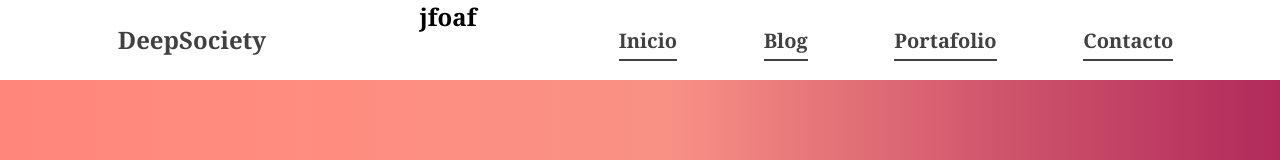
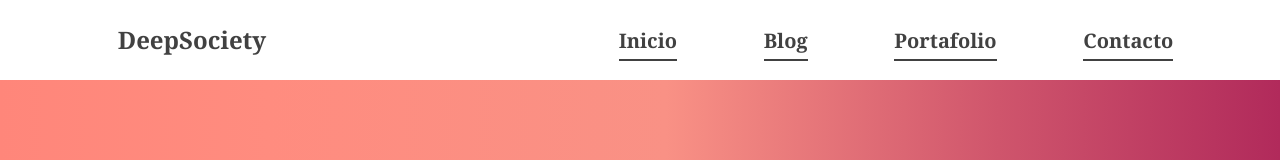
Before and after one commit to Chainsmoker/menu-responsivo-animado, a plain HTML site: page index.html in a window 1280 px wide. Shown: the top 160 px of the page. Drawn offline with Linux system fonts and the light colour scheme.

Commit message:
Update index.html

```diff
--- a/index.html
+++ b/index.html
@@ -15,7 +15,6 @@
             <div class="nav-logo">
                 <h1>DeepSociety</h1>
             </div>
-            <h1>jfoaf</h1>
 
             <ul class="nav-enlaces">
                 <div class="nav-cerrar-icon">
```
